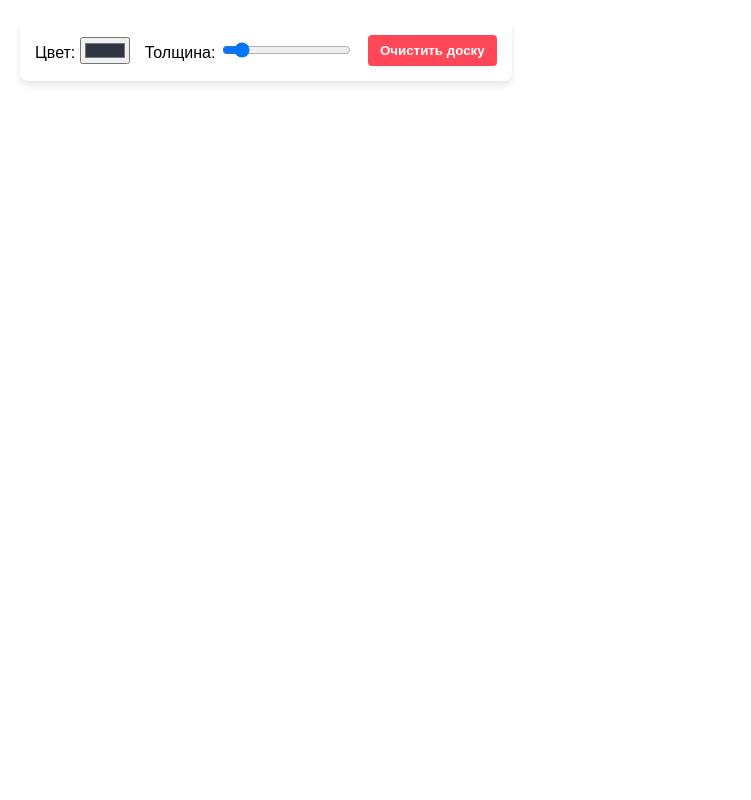
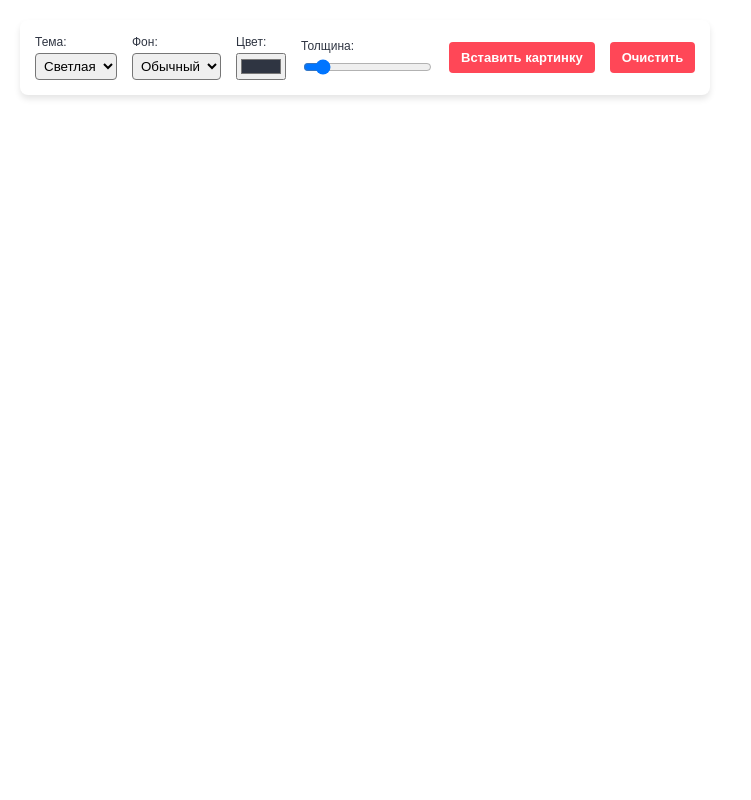
Before and after one commit to prawek/OnlineBoard, a Flask app: page / in a window 1280 px wide. Shown: the whole page, without its empty margins (0-751 px from the left). Run offline with Flask 3, Linux system fonts and the light colour scheme; some libraries are stand-ins or nearby versions.

Commit message:
version 1.0.1

```diff
--- a/app.py
+++ b/app.py
@@ -2,25 +2,24 @@ from flask import Flask, render_template
 from flask_socketio import SocketIO, emit
 
 app = Flask(__name__)
-
-# Секретный ключ для сессий
 app.config['SECRET_KEY'] = 'super-secret-key'
-socketio = SocketIO(app, cors_allowed_origins="*")
+socketio = SocketIO(app, cors_allowed_origins="*", max_http_buffer_size=10000000)
 
 @app.route('/')
 def index():
     return render_template('index.html')
 
-
 @socketio.on('draw_line')
 def handle_draw_line(data):
     emit('draw_line', data, broadcast=True, include_self=False)
-
 
 @socketio.on('clear_canvas')
 def handle_clear_canvas():
     emit('clear_canvas', broadcast=True, include_self=False)
 
+@socketio.on('draw_image')
+def handle_draw_image(data):
+    emit('draw_image', data, broadcast=True, include_self=False)
 
 if __name__ == '__main__':
     socketio.run(app, debug=True, host='0.0.0.0', port=5000)
--- a/templates/index.html
+++ b/templates/index.html
@@ -3,25 +3,64 @@
 <head>
     <meta charset="UTF-8">
     <meta name="viewport" content="width=device-width, initial-scale=1.0">
-    <title>Онлайн-доска (Клон Miro)</title>
+    <title>Онлайн-доска</title>
     <style>
-        body { margin: 0; padding: 0; overflow: hidden; background-color: #f4f4f9; font-family: sans-serif; }
-        canvas { background-color: #ffffff; cursor: crosshair; display: block; }
+        :root {
+            --bg-color: #ffffff;
+            --text-color: #2f3542;
+            --grid-color: rgba(0, 0, 0, 0.1);
+            --panel-bg: #ffffff;
+            --panel-shadow: rgba(0, 0, 0, 0.1);
+        }
+
+        [data-theme="dark"] {
+            --bg-color: #1e272e;
+            --text-color: #d2dae2;
+            --grid-color: rgba(255, 255, 255, 0.1);
+            --panel-bg: #2f3542;
+            --panel-shadow: rgba(0, 0, 0, 0.5);
+        }
+
+        body {
+            margin: 0;
+            padding: 0;
+            overflow: hidden;
+            background-color: var(--bg-color);
+            color: var(--text-color);
+            font-family: sans-serif;
+            transition: background-color 0.3s;
+        }
+
+        canvas {
+            cursor: crosshair;
+            display: block;
+            background-color: transparent;
+        }
+
+        .grid-enabled {
+            background-image:
+                linear-gradient(to right, var(--grid-color) 1px, transparent 1px),
+                linear-gradient(to bottom, var(--grid-color) 1px, transparent 1px);
+            background-size: 30px 30px;
+        }
 
         #toolbar {
             position: absolute;
             top: 20px;
             left: 20px;
-            background: white;
+            background: var(--panel-bg);
             padding: 15px;
             border-radius: 8px;
-            box-shadow: 0 4px 6px rgba(0,0,0,0.1);
+            box-shadow: 0 4px 6px var(--panel-shadow);
             display: flex;
             gap: 15px;
             align-items: center;
+            transition: background-color 0.3s;
         }
 
-        button {
+        .tool-group { display: flex; flex-direction: column; font-size: 12px; gap: 4px; }
+
+        button, label.btn-upload {
             padding: 8px 12px;
             background-color: #ff4757;
             color: white;
@@ -29,23 +68,51 @@
             border-radius: 4px;
             cursor: pointer;
             font-weight: bold;
+            text-align: center;
+            font-size: 13px;
         }
-        button:hover { background-color: #ff6b81; }
+        button:hover, label.btn-upload:hover { background-color: #ff6b81; }
+
+        select { padding: 4px; border-radius: 4px; }
+        input[type="file"] { display: none; }
     </style>
     <script src="https://cdnjs.cloudflare.com/ajax/libs/socket.io/4.0.1/socket.io.js"></script>
 </head>
 <body>
 
     <div id="toolbar">
-        <div>
-            <label for="colorPicker">Цвет:</label>
+        <div class="tool-group">
+            <label>Тема:</label>
+            <select id="themeSelect">
+                <option value="light">Светлая</option>
+                <option value="dark">Темная</option>
+            </select>
+        </div>
+
+        <div class="tool-group">
+            <label>Фон:</label>
+            <select id="gridSelect">
+                <option value="none">Обычный</option>
+                <option value="grid">В клетку</option>
+            </select>
+        </div>
+
+        <div class="tool-group">
+            <label>Цвет:</label>
             <input type="color" id="colorPicker" value="#2f3542">
         </div>
-        <div>
-            <label for="lineWidth">Толщина:</label>
+
+        <div class="tool-group">
+            <label>Толщина:</label>
             <input type="range" id="lineWidth" min="1" max="20" value="3">
         </div>
-        <button id="clearBtn">Очистить доску</button>
+
+        <label class="btn-upload">
+            Вставить картинку
+            <input type="file" id="imageUpload" accept="image/*">
+        </label>
+
+        <button id="clearBtn">Очистить</button>
     </div>
 
     <canvas id="whiteboard"></canvas>
@@ -54,15 +121,37 @@
         const socket = io();
         const canvas = document.getElementById('whiteboard');
         const context = canvas.getContext('2d');
+
         const colorPicker = document.getElementById('colorPicker');
         const lineWidth = document.getElementById('lineWidth');
         const clearBtn = document.getElementById('clearBtn');
+        const themeSelect = document.getElementById('themeSelect');
+        const gridSelect = document.getElementById('gridSelect');
+        const imageUpload = document.getElementById('imageUpload');
 
         canvas.width = window.innerWidth;
         canvas.height = window.innerHeight;
 
         let drawing = false;
         let current = { x: 0, y: 0 };
+
+        themeSelect.addEventListener('change', (e) => {
+            const theme = e.target.value;
+            document.documentElement.setAttribute('data-theme', theme);
+            if (theme === 'dark' && colorPicker.value === '#2f3542') {
+                colorPicker.value = '#ffffff';
+            } else if (theme === 'light' && colorPicker.value === '#ffffff') {
+                colorPicker.value = '#2f3542';
+            }
+        });
+
+        gridSelect.addEventListener('change', (e) => {
+            if (e.target.value === 'grid') {
+                canvas.classList.add('grid-enabled');
+            } else {
+                canvas.classList.remove('grid-enabled');
+            }
+        });
 
         function drawLine(x0, y0, x1, y1, color, width, emit) {
             context.beginPath();
@@ -86,39 +175,53 @@
             });
         }
 
-        const onMouseDown = (e) => {
-            drawing = true;
-            current.x = e.clientX || e.touches[0].clientX;
-            current.y = e.clientY || e.touches[0].clientY;
-        };
-
-        const onMouseUp = (e) => {
-            if (!drawing) return;
-            drawing = false;
-            drawLine(current.x, current.y, e.clientX || e.touches[0].clientX, e.clientY || e.touches[0].clientY, colorPicker.value, lineWidth.value, true);
-        };
-
-        const onMouseMove = (e) => {
-            if (!drawing) return;
-            drawLine(current.x, current.y, e.clientX || e.touches[0].clientX, e.clientY || e.touches[0].clientY, colorPicker.value, lineWidth.value, true);
-            current.x = e.clientX || e.touches[0].clientX;
-            current.y = e.clientY || e.touches[0].clientY;
-        };
+        const onMouseDown = (e) => { drawing = true; current.x = e.clientX; current.y = e.clientY; };
+        const onMouseUp = (e) => { if (!drawing) return; drawing = false; drawLine(current.x, current.y, e.clientX, e.clientY, colorPicker.value, lineWidth.value, true); };
+        const onMouseMove = (e) => { if (!drawing) return; drawLine(current.x, current.y, e.clientX, e.clientY, colorPicker.value, lineWidth.value, true); current.x = e.clientX; current.y = e.clientY; };
 
         canvas.addEventListener('mousedown', onMouseDown);
         canvas.addEventListener('mouseup', onMouseUp);
         canvas.addEventListener('mouseout', onMouseUp);
         canvas.addEventListener('mousemove', onMouseMove);
 
-        canvas.addEventListener('touchstart', onMouseDown);
-        canvas.addEventListener('touchend', onMouseUp);
-        canvas.addEventListener('touchcancel', onMouseUp);
-        canvas.addEventListener('touchmove', onMouseMove);
+        imageUpload.addEventListener('change', (e) => {
+            const file = e.target.files[0];
+            if (!file) return;
+
+            const reader = new FileReader();
+            reader.onload = function(event) {
+                const imgBase64 = event.target.result;
+                const img = new Image();
+                img.onload = function() {
+                    // Размещаем картинку по центру экрана для простоты
+                    const x = (canvas.width / 2) - (img.width / 2);
+                    const y = (canvas.height / 2) - (img.height / 2);
+                    context.drawImage(img, x, y);
+
+                    socket.emit('draw_image', {
+                        image: imgBase64,
+                        x: x / canvas.width,
+                        y: y / canvas.height,
+                        width: img.width / canvas.width,
+                        height: img.height / canvas.height
+                    });
+                }
+                img.src = imgBase64;
+            };
+            reader.readAsDataURL(file);
+            e.target.value = '';
+        });
 
         socket.on('draw_line', (data) => {
-            const w = canvas.width;
-            const h = canvas.height;
-            drawLine(data.x0 * w, data.y0 * h, data.x1 * w, data.y1 * h, data.color, data.width, false);
+            drawLine(data.x0 * canvas.width, data.y0 * canvas.height, data.x1 * canvas.width, data.y1 * canvas.height, data.color, data.width, false);
+        });
+
+        socket.on('draw_image', (data) => {
+            const img = new Image();
+            img.onload = function() {
+                context.drawImage(img, data.x * canvas.width, data.y * canvas.height, data.width * canvas.width, data.height * canvas.height);
+            }
+            img.src = data.image;
         });
 
         clearBtn.addEventListener('click', () => {
```
